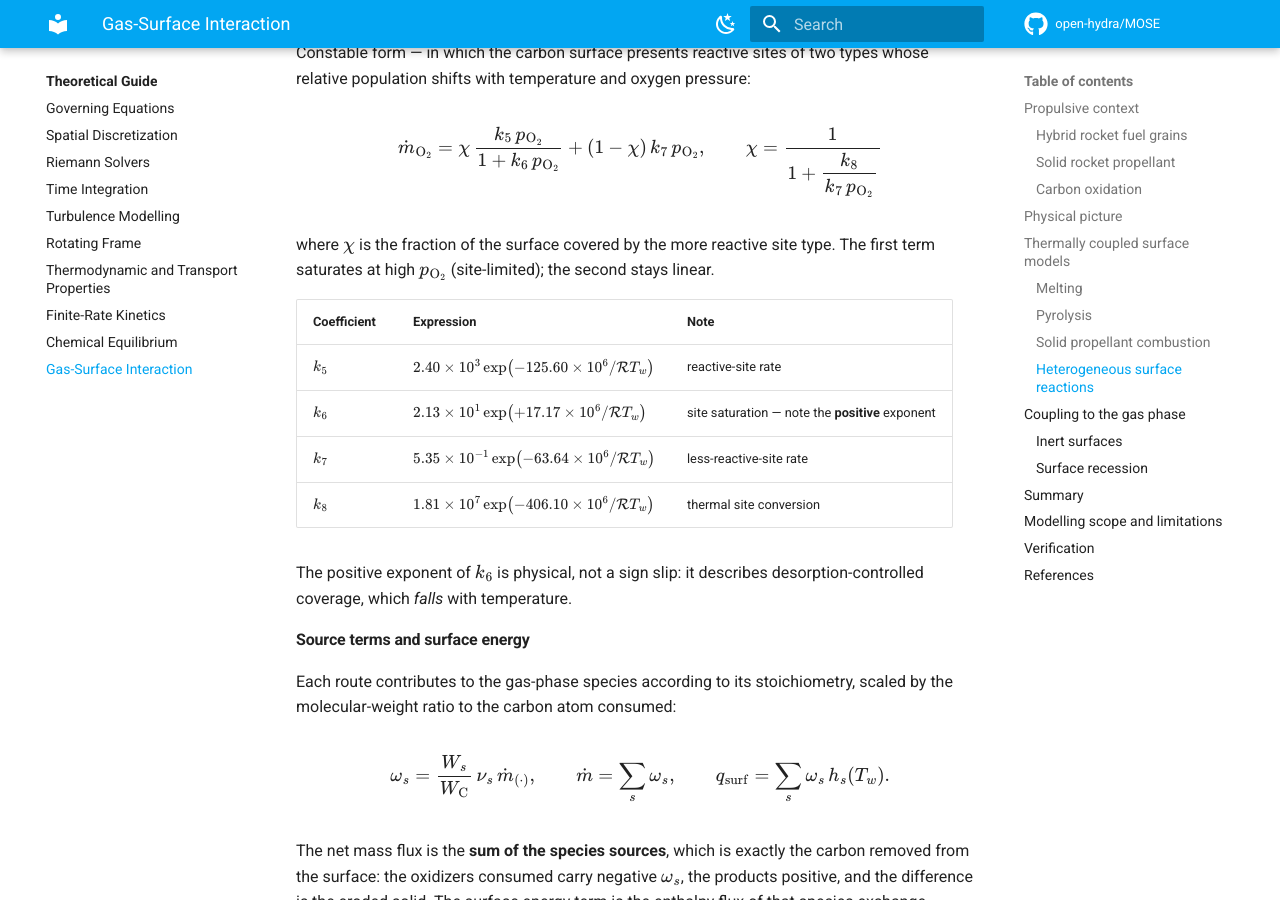
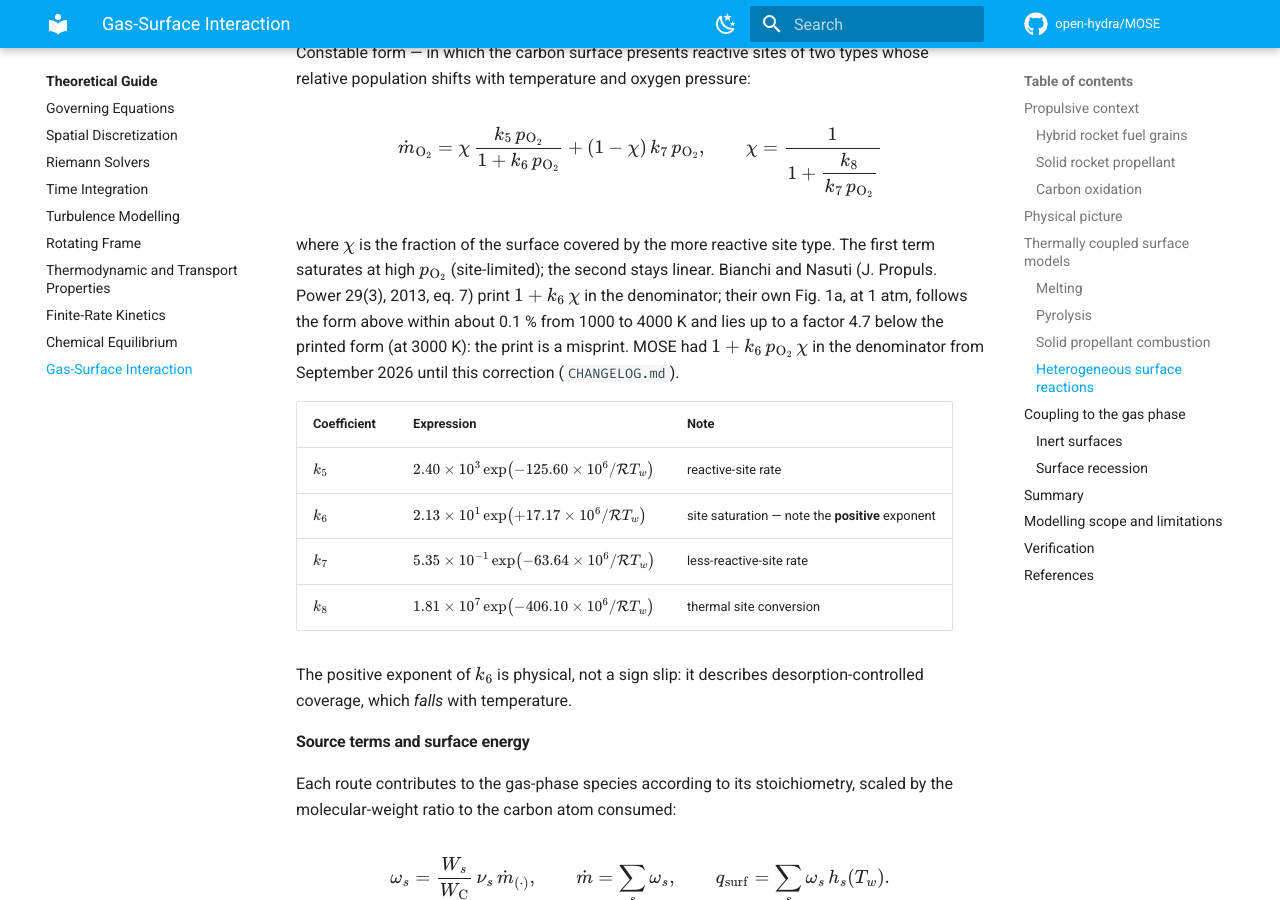
Before and after one commit to open-hydra/MOSE, an MkDocs documentation site: the page built from docs/theory/gsi.md, in a window 1280 px wide and 900 px high, scrolled down 10478 px. Built offline with MkDocs 1.6.1 and Material for MkDocs 9.7.7, drawn with Linux system fonts in a browser that asks for light colours; comment, search, counter and statistics services are not loaded.

Commit message:
Surface reactions: the O2 rate of Nagle and Strickland-Constable
Why: GSI_Carbon_Bradley had 1 + k6 p x in the denominator of the
saturating term of the O2 rate (x = Y_term), which overstated the rate
4.69 times at 3000 K and 1 atm of O2, 3.42 at 2500 K and 0.1 atm, 1.40
at 2000 K and 0.01 atm. The two-site form of Nagle and
Strickland-Constable, x k5 p/(1 + k6 p) + (1 - x) k7 p, is the one
docs/theory/gsi.md gives; eq. (7) of Bianchi and Nasuti (2013), which
prints 1 + k6 x, is a misprint by the paper's own Fig. 1a (decision D7
of the 506 plan, the user, 2026-11-12).

What: Lib_GSI.f90, the O2 line; docs/theory/gsi.md, the sentence on the
misprint; unit check GSIBradley (test/unit/gsi_bradley_check.f90) on
nine species in another order than the model's: the O2 rate, mdot and
the reaction heat at three points against an independent evaluation of
the closed form, within 1e-12, and a gas without O2.

Before/after: GSIBradley with the old line fails with |rel| 3.69, 2.42,
0.40; with the new one the largest |rel| is 1.21e-14. Every other rate
is unchanged; no registered test ran a 505 flux before.

Co-Authored-By: Claude Fable 5.2 <noreply@anthropic.com>
Claude-Session: https://claude.ai/code/session_01XJkqCK8BhfQNUCw2j3REM6

```diff
--- a/docs/theory/gsi.md
+++ b/docs/theory/gsi.md
@@ -376,7 +376,7 @@ $$
 \chi=\frac{1}{1+\dfrac{k_8}{k_7\,p_{\mathrm{O_2}}}}
 $$
 
-where $\chi$ is the fraction of the surface covered by the more reactive site type. The first term saturates at high $p_{\mathrm{O_2}}$ (site-limited); the second stays linear.
+where $\chi$ is the fraction of the surface covered by the more reactive site type. The first term saturates at high $p_{\mathrm{O_2}}$ (site-limited); the second stays linear. Bianchi and Nasuti (J. Propuls. Power 29(3), 2013, eq. 7) print $1+k_6\,\chi$ in the denominator; their own Fig. 1a, at 1 atm, follows the form above within about 0.1 % from 1000 to 4000 K and lies up to a factor 4.7 below the printed form (at 3000 K): the print is a misprint. MOSE had $1+k_6\,p_{\mathrm{O_2}}\,\chi$ in the denominator from September 2026 until this correction (`CHANGELOG.md`).
 
 | Coefficient | Expression | Note |
 |---|---|---|
```
Also changed, not shown: CHANGELOG.md (+6 -0 lines), docs/development/testing.md (+1 -0 lines), 3 other files.
